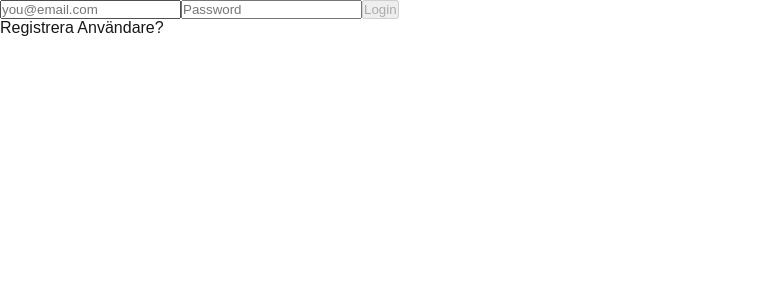
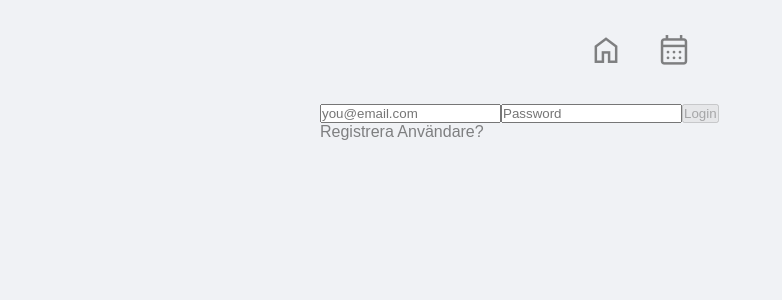
Before and after one commit to rasmus-bremholm/Fullstack-Laboration-3, a Next.js app in the folder frontend/: page /login in a window 1280 px wide. Shown: the top 300 px of the page, without its empty margins (0-782 px from the left). Built offline with nearby package versions, Linux system fonts and the light colour scheme; no server answers.

Commit message:
Finally some frontend

```diff
--- /dev/null
+++ b/frontend/app/components/Navbar.tsx
@@ -0,0 +1,17 @@
+import styles from "../page.module.css";
+import Link from "next/link";
+
+export default function Navbar() {
+	return (
+		<nav className={styles.navbar}>
+			<div className={styles.gridcontent}>
+				<Link href={"/"}>
+					<span className='material-symbols-outlined'>home</span>
+				</Link>
+				<Link href={"/"}>
+					<span className='material-symbols-outlined'>calendar_month</span>
+				</Link>
+			</div>
+		</nav>
+	);
+}
--- a/frontend/app/globals.css
+++ b/frontend/app/globals.css
@@ -1,16 +1,27 @@
+@import "material-symbols";
+
 :root {
-	--background: #ffffff;
+	--background: #f0f2f5;
+	--panel-color: #ffffff;
+	--input-background: #f0f2f5;
+	--text-color: #020202;
+	--text-color-inactive: #7e7f80;
+	--alert: #e51b3c;
+	--accent: #0766ff;
+	--accent-background: #ebf5ff;
 	--foreground: #171717;
 }
 
 html,
 body {
 	max-width: 100vw;
+	min-height: 100svh;
 	overflow-x: hidden;
 }
 
 body {
-	color: var(--foreground);
+	color: var(--text-color-inactive);
+	font-weight: 500;
 	background: var(--background);
 	/* Detta funkar som en fallback*/
 	font-family: Arial, Helvetica, sans-serif;
@@ -28,3 +39,19 @@ a {
 	color: inherit;
 	text-decoration: none;
 }
+
+.grid-container {
+	display: grid;
+	grid-template-columns: 0.5fr 1fr 0.5fr;
+	grid-template-rows: auto 1fr;
+}
+
+main {
+	min-height: 100svh;
+	grid-column: 2;
+}
+
+.material-symbols-outlined {
+	font-variation-settings: "FILL" 0, "wght" 200, "GRAD" 200, "opsz" 24;
+	font-size: 36px;
+}
--- a/frontend/app/layout.tsx
+++ b/frontend/app/layout.tsx
@@ -1,6 +1,8 @@
 import type { Metadata } from "next";
 import { Inter } from "next/font/google";
 import "./globals.css";
+
+import Navbar from "./components/Navbar";
 
 // Inter funkar bra här.
 const inter = Inter({
@@ -20,7 +22,12 @@ export default function RootLayout({
 }>) {
 	return (
 		<html lang='en'>
-			<body className={`${inter.variable}`}>{children}</body>
+			<body className={`${inter.variable}`}>
+				<div className='grid-container'>
+					<Navbar />
+					<main>{children}</main>
+				</div>
+			</body>
 		</html>
 	);
 }
--- a/frontend/app/page.module.css
+++ b/frontend/app/page.module.css
@@ -0,0 +1,13 @@
+.navbar {
+	display: grid;
+	grid-template-columns: subgrid;
+	grid-column: 1/-1;
+	padding: 2rem;
+}
+
+.gridcontent {
+	grid-column: 2;
+	display: flex;
+	justify-content: center;
+	gap: 2rem;
+}
```
Also changed, not shown: frontend/app/page.tsx (+2 -5 lines), frontend/package.json (+5 -4 lines), 1 other file (tests, documents, lock files or other folders).
